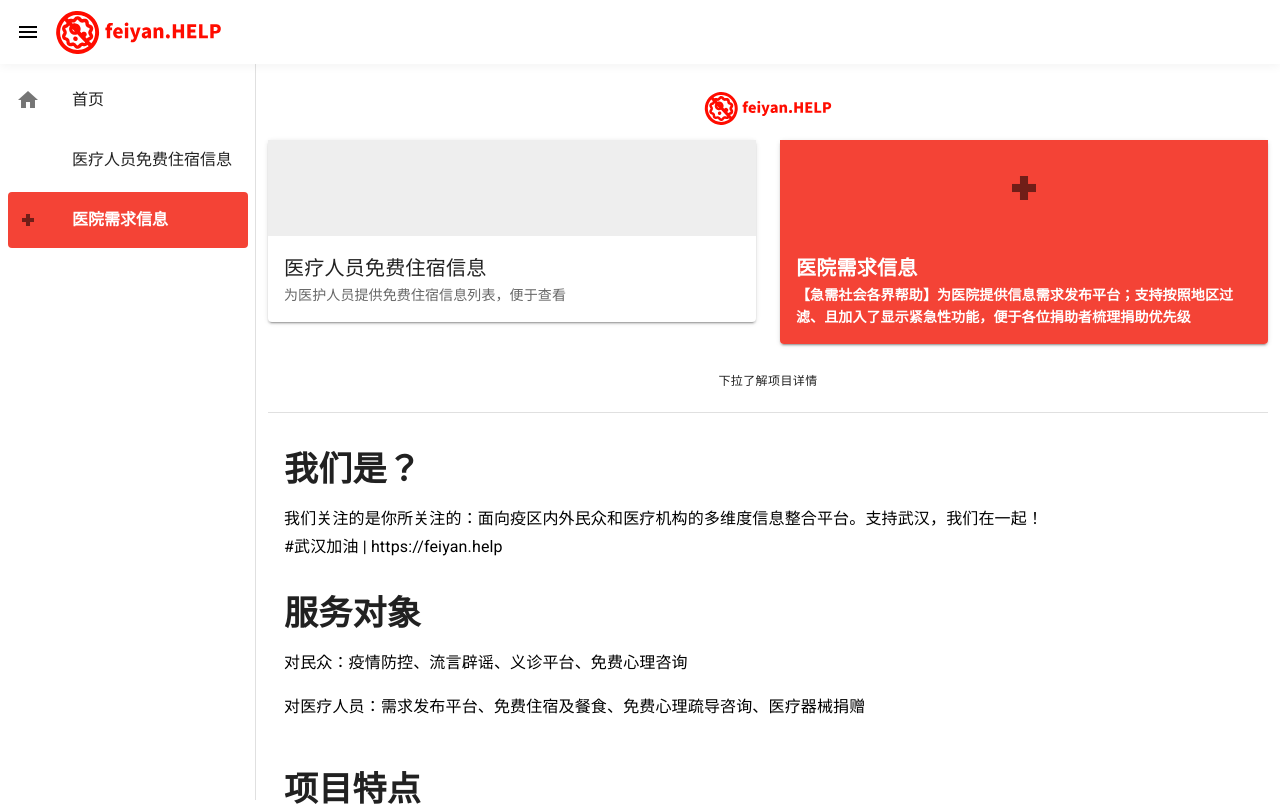
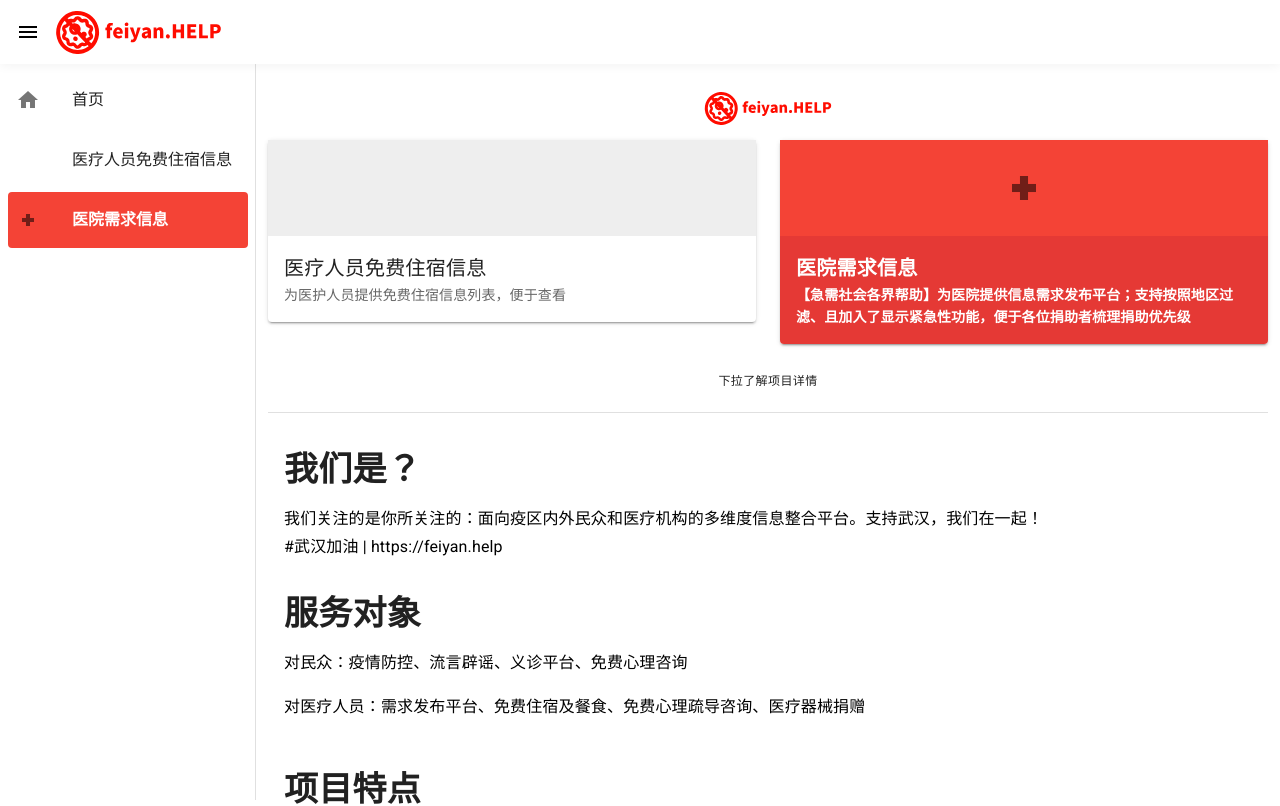
Before and after one commit to wuhan-support/frontend, a Vue app: page / in a window 1280 px wide. Shown: the top 806 px of the page. Built offline with nearby package versions, Linux system fonts and the light colour scheme; what v-region would draw is missing.

Commit message:
updated home

```diff
--- a/src/views/Home.vue
+++ b/src/views/Home.vue
@@ -35,10 +35,16 @@
                   {{ route.meta.icon }}
                 </v-icon>
               </v-sheet>
-              <v-card-title :class="route.meta.classes">
+              <v-card-title
+                :class="route.meta.classes"
+                class="darken-1"
+              >
                 {{ $t(route.meta.i18n) }}
               </v-card-title>
-              <v-card-subtitle :class="route.meta.classes">
+              <v-card-subtitle
+                :class="route.meta.classes"
+                class="darken-1"
+              >
                 {{ route.meta.subtitle }}
               </v-card-subtitle>
             </v-card>
```
